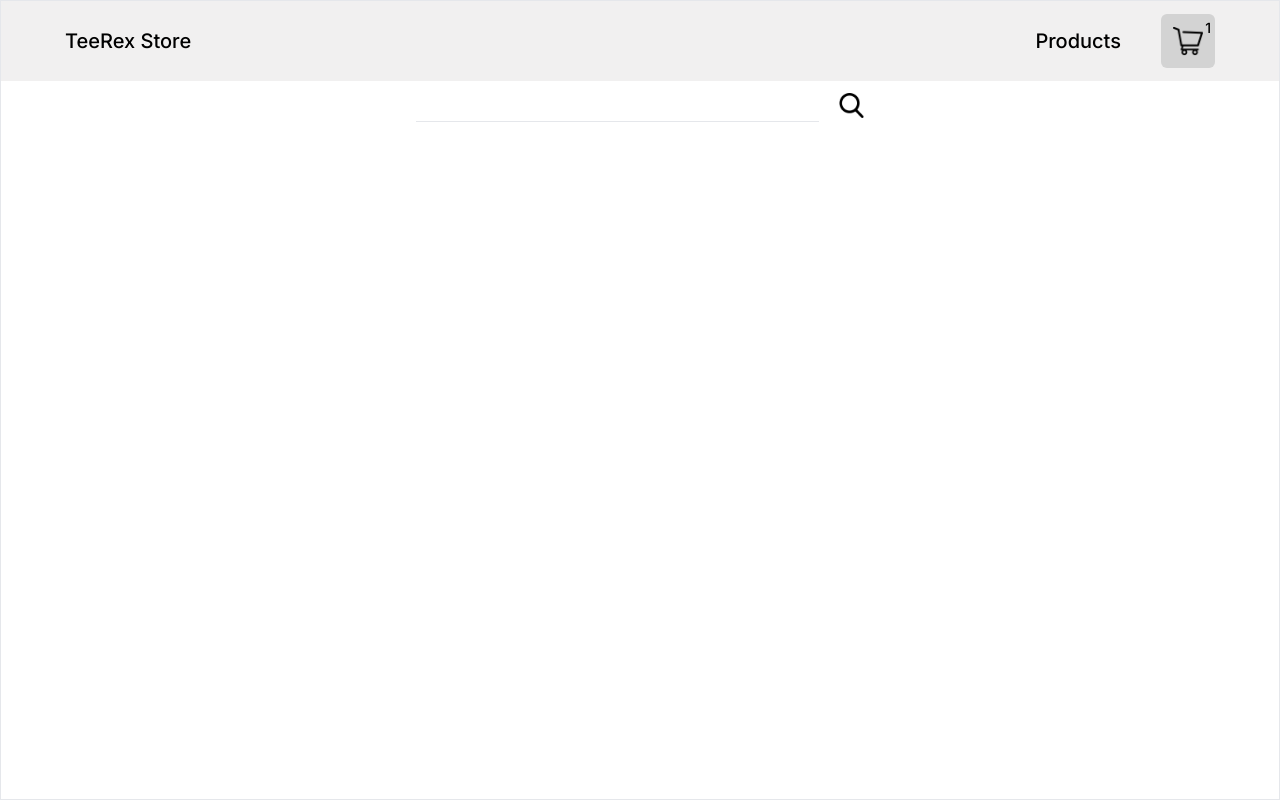
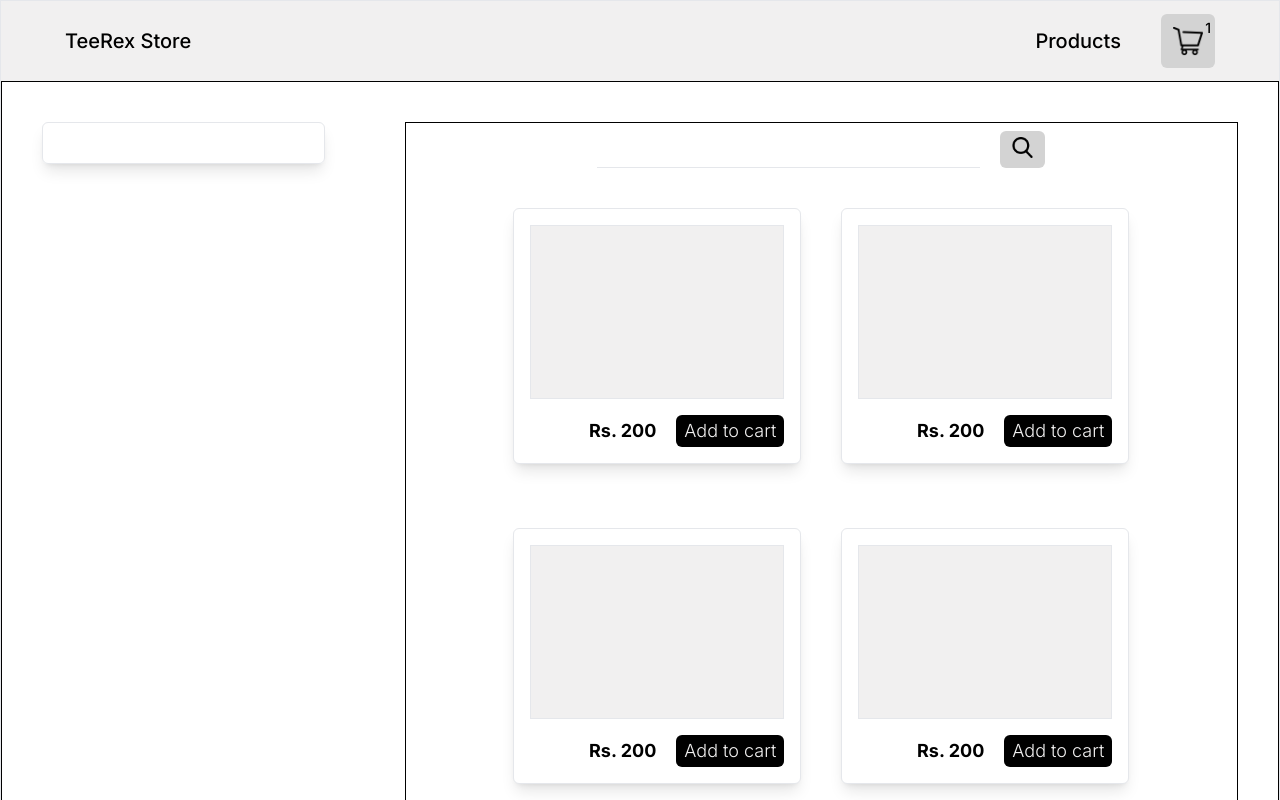
Before and after one commit to SINGH202/TeeRex-Store, a Next.js app: page / in a window 1280 px wide. Shown: the top 800 px of the page. Built offline with nearby package versions, Linux system fonts and the light colour scheme.

Commit message:
Added basic layout for product page.

```diff
--- /dev/null
+++ b/src/components/Filters.tsx
@@ -0,0 +1,3 @@
+export const Filters = () => {
+  return <div className="border border-black"></div>;
+};
--- a/src/components/ProductCard.tsx
+++ b/src/components/ProductCard.tsx
@@ -2,7 +2,7 @@ import Image from "next/image";
 
 export const ProductCard = () => {
   return (
-    <div className="flex flex-col items-center gap-4 bg-white shadow-lg rounded-md p-4 w-72 h-64">
+    <div className="flex flex-col items-center gap-4 bg-white shadow-lg rounded-md p-4 w-72 h-64 border">
       <div className="w-full border bg-[#F1F0F0] h-5/6"></div>
       <div className="w-full flex items-center justify-end gap-5 text-lg">
         <span className="font-bold">Rs. 200</span>
--- a/src/components/SearchBar.tsx
+++ b/src/components/SearchBar.tsx
@@ -7,6 +7,9 @@ export const SearchBar = () => {
         type="text"
         className="border-b w-full p-1  outline-0 text-gray-500 focus:text-black focus:border-black"
       />
+      <div
+        className="bg-[#D3D3D3] cursor-pointer p-1.5 px-3 rounded-md flex items-center justify-center"
+        onClick={() => {}}>
         <Image
           width={25}
           height={25}
@@ -15,5 +18,6 @@ export const SearchBar = () => {
           className="mb-1 cursor-pointer"
         />
       </div>
+    </div>
   );
 };
--- a/src/pages/index.tsx
+++ b/src/pages/index.tsx
@@ -11,8 +11,19 @@ export default function Home() {
     <main
       className={`flex min-h-screen flex-col items-center border w-full ${inter.className}`}>
       <Navbar />
-      <SearchBar />
-      {/* <ProductCard /> */}
+      <div className="flex items-start justify-between gap-20 border border-black p-10 w-full">
+        <div className="hidden md:flex flex-col md:w-96 border px-6 py-5 shadow-lg rounded-md"></div>
+        <div className="flex flex-col items-center gap-10 w-full border border-black">
+          <SearchBar />
+          <div className="w-full flex flex-wrap justify-center gap-x-10 gap-y-16">
+            <ProductCard />
+            <ProductCard />
+            <ProductCard />
+            <ProductCard />
+            <ProductCard />
+          </div>
+        </div>
+      </div>
     </main>
   );
 }
```
Lines whose indentation alone changed are shown as unchanged.
